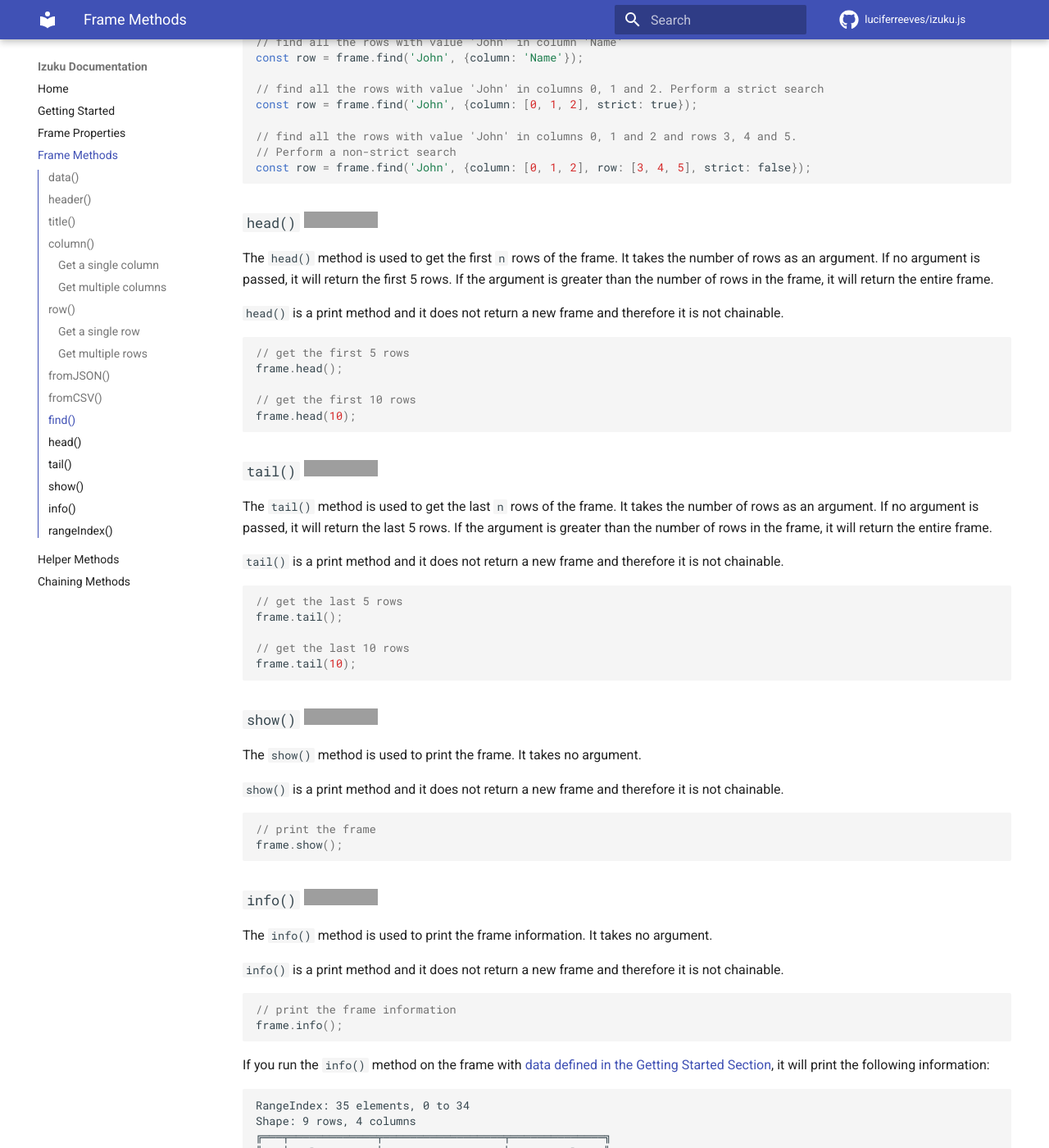
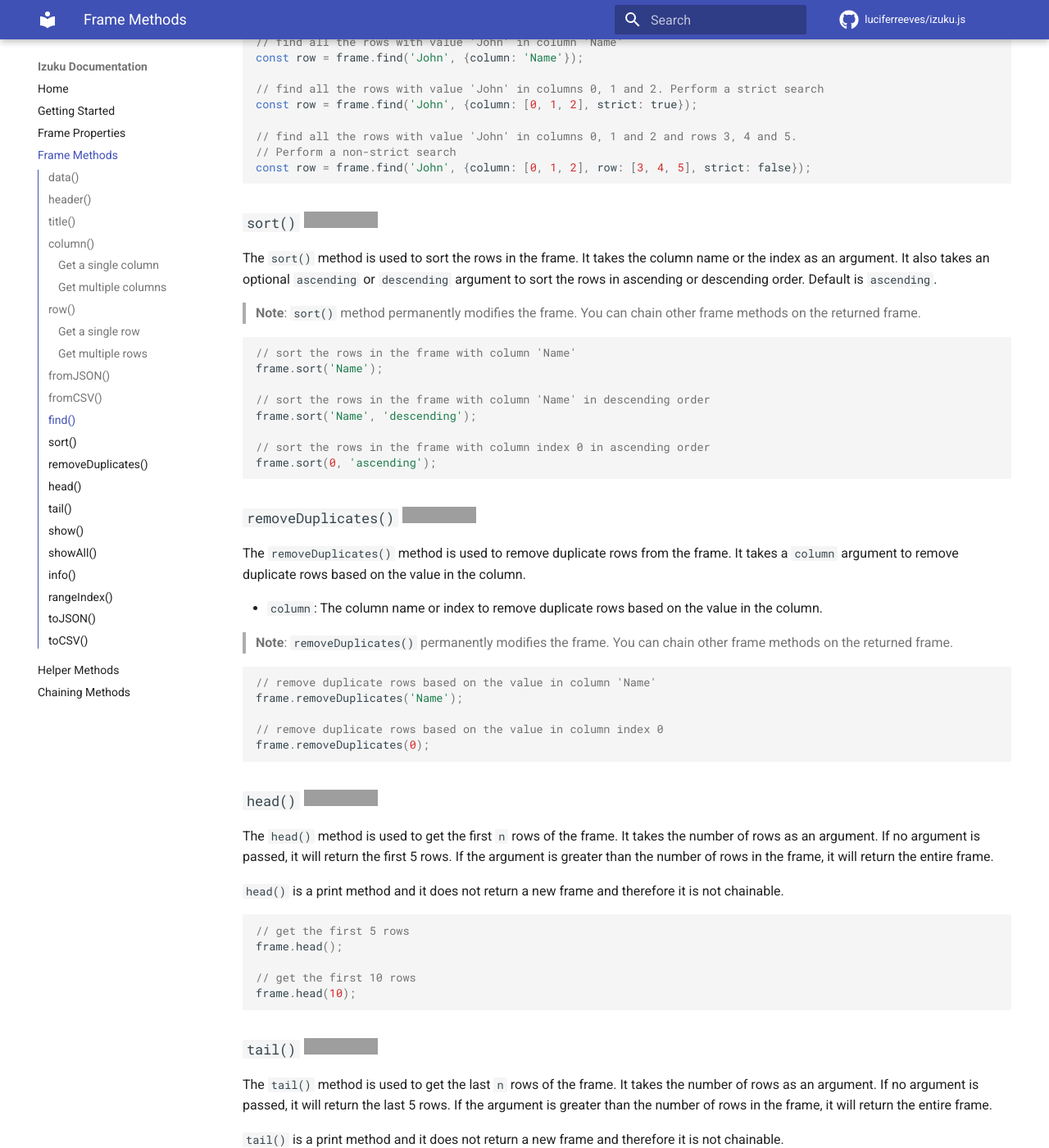
Before and after one commit to luciferreeves/izuku.js, an MkDocs documentation site: the page built from docs/frame-methods.md, in a window 1280 px wide and 1400 px high, scrolled down 3615 px. Shown: the whole window at 82% size. Built offline with MkDocs 1.6.1 and Material for MkDocs 9.7.7, drawn with Linux system fonts in a browser that asks for light colours; comment, search, counter and statistics services are not loaded; some of the changed text lies outside the part shown; grey boxes are pictures that could not be loaded.

Commit message:
docs: added missing functions

````diff
--- a/docs/frame-methods.md
+++ b/docs/frame-methods.md
@@ -170,6 +170,38 @@ const row = frame.find('John', {column: [0, 1, 2], strict: true});
 const row = frame.find('John', {column: [0, 1, 2], row: [3, 4, 5], strict: false});
 ```
 
+### `sort()` ![](https://img.shields.io/badge/chainable-green.svg?style=plastic)
+
+The `sort()` method is used to sort the rows in the frame. It takes the column name or the index as an argument. It also takes an optional `ascending` or `descending` argument to sort the rows in ascending or descending order. Default is `ascending`.
+
+> **Note**: `sort()` method permanently modifies the frame. You can chain other frame methods on the returned frame.
+
+```js
+// sort the rows in the frame with column 'Name'
+frame.sort('Name');
+
+// sort the rows in the frame with column 'Name' in descending order
+frame.sort('Name', 'descending');
+
+// sort the rows in the frame with column index 0 in ascending order
+frame.sort(0, 'ascending');
+```
+
+### `removeDuplicates()` ![](https://img.shields.io/badge/chainable-green.svg?style=plastic)
+
+The `removeDuplicates()` method is used to remove duplicate rows from the frame. It takes a `column` argument to remove duplicate rows based on the value in the column.
+
+  - `column`: The column name or index to remove duplicate rows based on the value in the column.
+
+> **Note**: `removeDuplicates()` permanently modifies the frame. You can chain other frame methods on the returned frame.
+
+```js
+// remove duplicate rows based on the value in column 'Name'
+frame.removeDuplicates('Name');
+
+// remove duplicate rows based on the value in column index 0
+frame.removeDuplicates(0);
+```
 
 ### `head()` ![](https://img.shields.io/badge/not%20chainable-red.svg?style=plastic)
 
@@ -208,6 +240,17 @@ The `show()` method is used to print the frame. It takes no argument.
 ```js
 // print the frame
 frame.show();
+```
+
+### `showAll()` ![](https://img.shields.io/badge/not%20chainable-red.svg?style=plastic)
+
+The `showAll()` method is used to print the frame with all the rows. It takes no argument.
+
+`showAll()` is a print method and it does not return a new frame and therefore it is not chainable.
+
+```js
+// print the frame with all the rows
+frame.showAll();
 ```
 
 ### `info()` ![](https://img.shields.io/badge/not%20chainable-red.svg?style=plastic)
@@ -253,3 +296,33 @@ console.log(frame.rangeIndex(2));
 ```
 
 There are some helper methods which will make your workflow easier. Take a look at the [Helper Methods](../helper-methods) section.
+
+### `toJSON()` ![](https://img.shields.io/badge/not%20chainable-red.svg?style=plastic)
+
+The `toJSON()` method is used to convert the frame to a JSON file. It takes an optional path as an argument. If no argument is passed, it will save the JSON file in the current directory. It also takes an optional file name as an argument. If no argument is passed, it will save the JSON file with the name `data.json`.
+
+```js
+// save the frame as a JSON file
+frame.toJSON();
+
+// save the frame as a JSON file with the name 'frame.json' in the current directory
+frame.toJSON(undefined, 'frame.json');
+
+// save the frame as a JSON file with the name 'data.json' in the directory './data'
+frame.toJSON('./data', 'data.json');
+```
+
+### `toCSV()` ![](https://img.shields.io/badge/not%20chainable-red.svg?style=plastic)
+
+The `toCSV()` method is used to convert the frame to a CSV file. It takes an optional path as an argument. If no argument is passed, it will save the CSV file in the current directory. It also takes an optional file name as an argument. If no argument is passed, it will save the CSV file with the name `data.csv`.
+
+```js
+// save the frame as a CSV file
+frame.toCSV();
+
+// save the frame as a CSV file with the name 'frame.csv' in the current directory
+frame.toCSV(undefined, 'frame.csv');
+
+// save the frame as a CSV file with the name 'data.csv' in the directory './data'
+frame.toCSV('./data', 'data.csv');
+```
````
